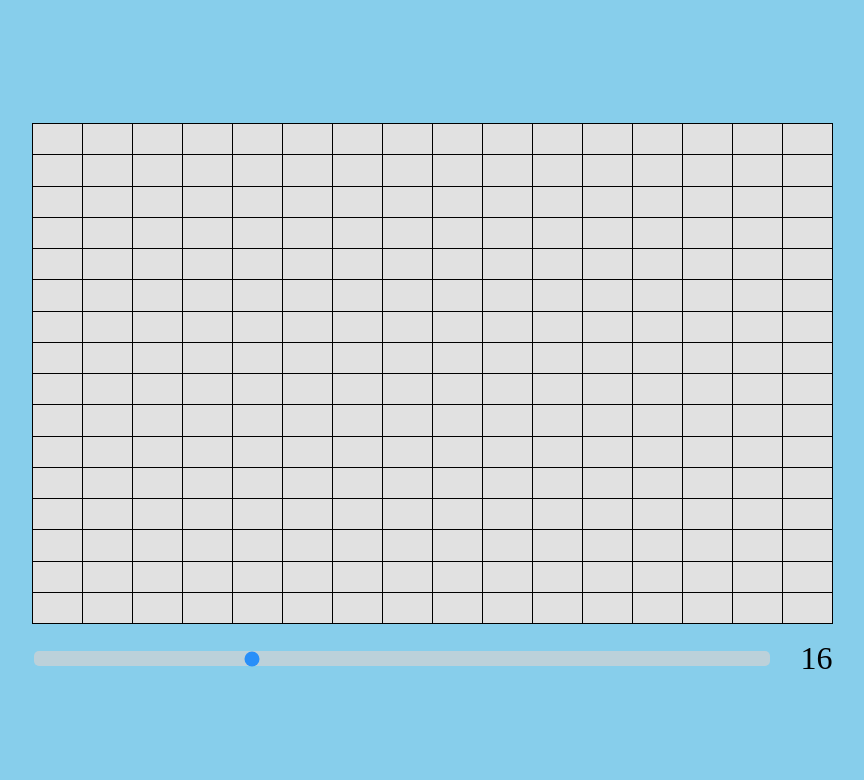
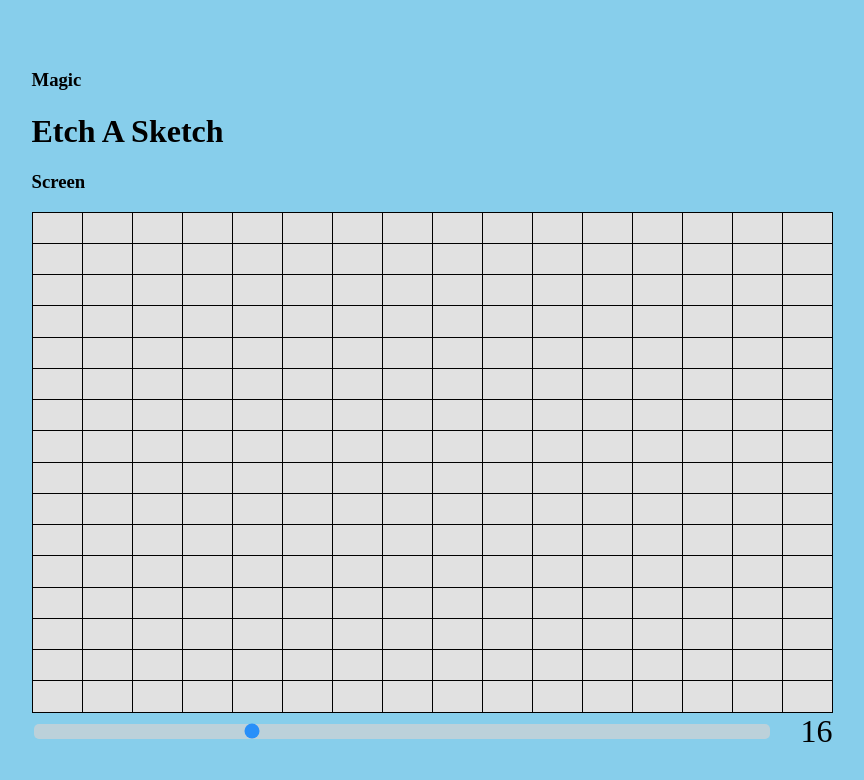
Before and after one commit to kevingarciamartin/etch-a-sketch, a plain HTML site: page index.html in a window 1280 px wide. Shown: the whole page, without its empty margins (208-1072 px from the left). Drawn offline with Linux system fonts and the light colour scheme.

Commit message:
Add styling structure

```diff
--- a/index.html
+++ b/index.html
@@ -8,12 +8,22 @@
     <title>Etch-a-Sketch</title>
 </head>
 <body>
+    <div class="container">
+        <header>
+            <h3>Magic</h3>
+            <h1>Etch A Sketch</h1>
+            <h3>Screen</h3>
+        </header>
+
         <main>
+            <section>
                 <div class="grid"></div>
                 <div class="slide-container">
                     <input type="range" min="2" max="50" value="16" class="slider">
                     <span class="slider-value"></span>
                 </div>
+            </section>
         </main>
+    </div>
 </body>
 </html>
```
Lines whose indentation alone changed are shown as unchanged.
